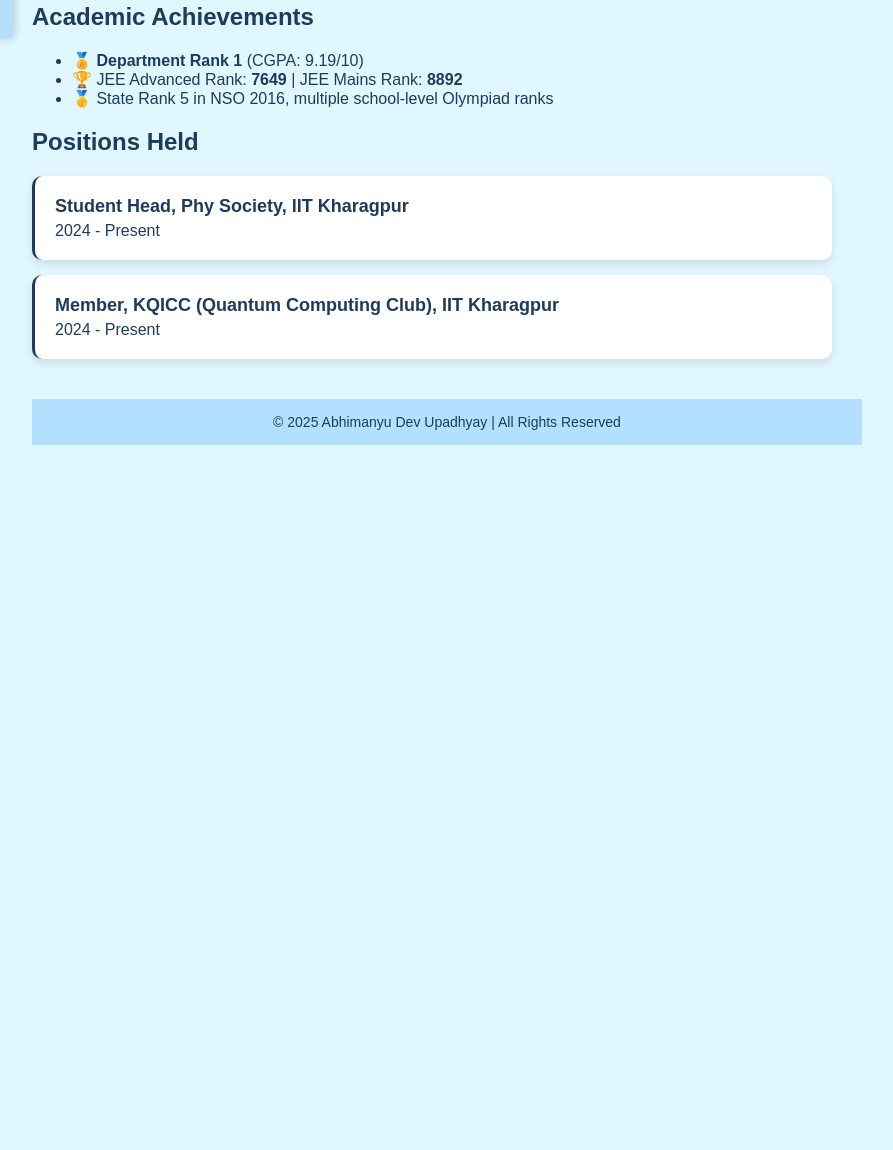
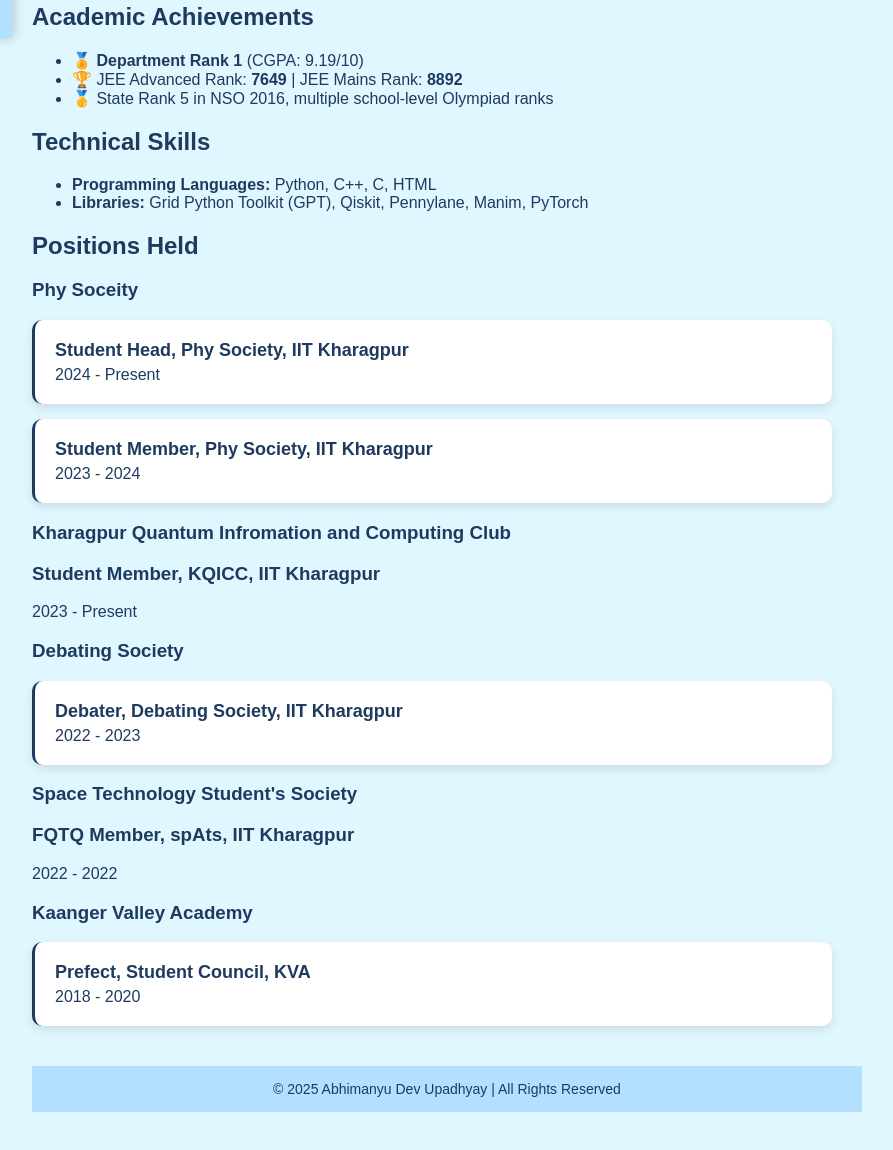
Before and after one commit to TheBlueAdept/Portfolio, a plain HTML site: page index.html in a window 1280 px wide. Shown: the part 802-1952 px from the top of the page, without its empty margins (278-1171 px from the left). Before the commit the page ends 1287 px from the top, so only its background shows below. Drawn offline with Linux system fonts and the light colour scheme; a web font is replaced by a local one.

Commit message:
WEbUpdate

```diff
--- a/index.html
+++ b/index.html
@@ -214,16 +214,53 @@
             </ul>
         </div>
 
+        <div id="technical" class="section">
+            <h2>Technical Skills</h2>
+            <ul>
+                <li><strong>Programming Languages: </strong>Python, C++, C, HTML</li>
+                <li><strong>Libraries: </strong>Grid Python Toolkit (GPT), Qiskit, Pennylane, Manim, PyTorch</li>
+            </ul>
+        </div>
+
         <div id="positions" class="section">
             <h2>Positions Held</h2>
+            <h3>Phy Soceity</h3>
             <ul class="timeline">
                 <li class="timeline-item">
                     <h3>Student Head, Phy Society, IIT Kharagpur</h3>
                     <p>2024 - Present</p>
                 </li>
                 <li class="timeline-item">
-                    <h3>Member, KQICC (Quantum Computing Club), IIT Kharagpur</h3>
-                    <p>2024 - Present</p>
+                    <h3>Student Member, Phy Society, IIT Kharagpur</h3>
+                    <p>2023 - 2024</p>
+                </li>
+            </ul>
+            <h3>Kharagpur Quantum Infromation and Computing Club</h3>
+            <ul class = 'timeline'>
+                <li class="'timeline-item">
+                    <h3>Student Member, KQICC, IIT Kharagpur</h3>
+                    <p>2023 - Present</p>
+                </li>
+            </ul>
+            <h3>Debating Society</h3>
+            <ul class="timeline">
+                <li class='timeline-item'>
+                    <h3>Debater, Debating Society, IIT Kharagpur</h3>
+                    <p>2022 - 2023</p>
+                </li>
+            </ul>
+            <h3>Space Technology Student's Society</h3>
+            <ul class='timeline'>
+                <li class="'timeline-item">
+                    <h3>FQTQ Member, spAts, IIT Kharagpur</h3>
+                    <p>2022 - 2022</p>
+                </li>
+            </ul>
+            <h3>Kaanger Valley Academy</h3>
+            <ul class = 'timeline'>
+                <li class = 'timeline-item'>
+                    <h3>Prefect, Student Council, KVA</h3>
+                    <p>2018 - 2020</p>
                 </li>
             </ul>
         </div>
```
